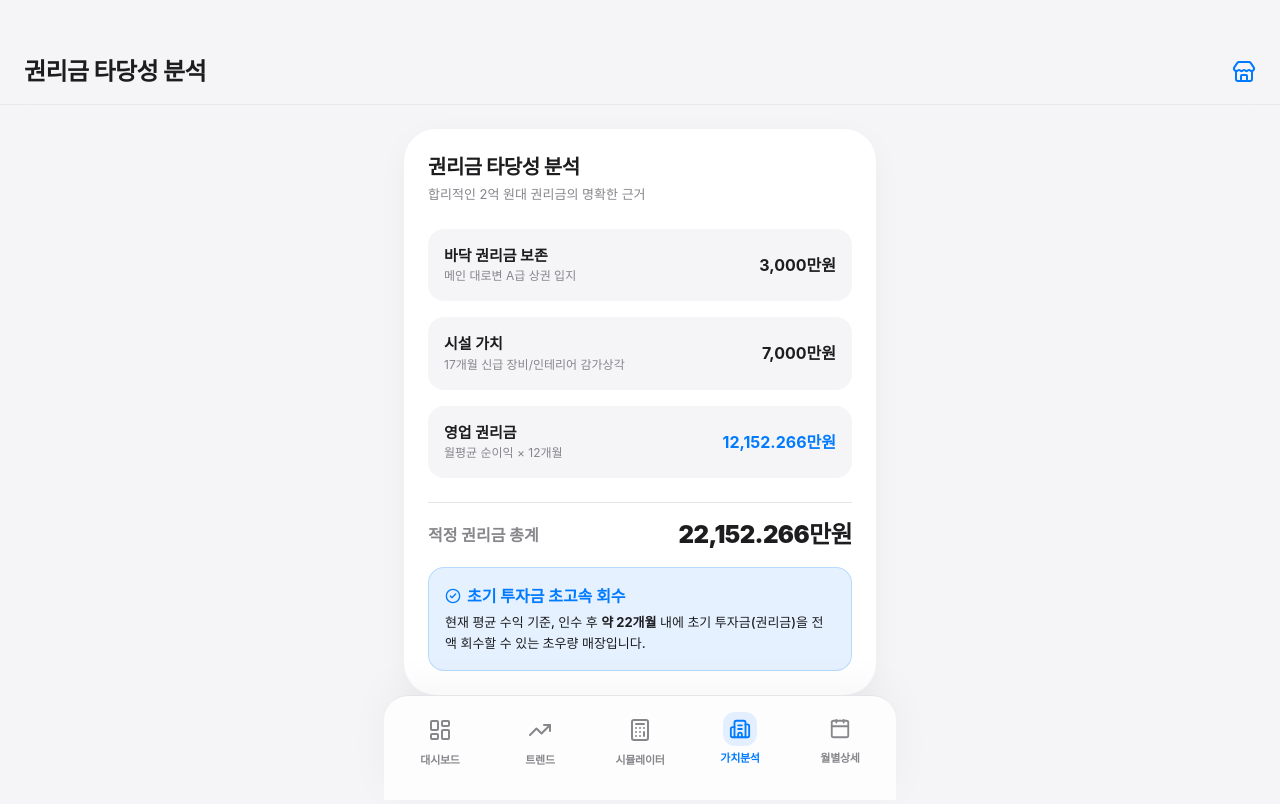
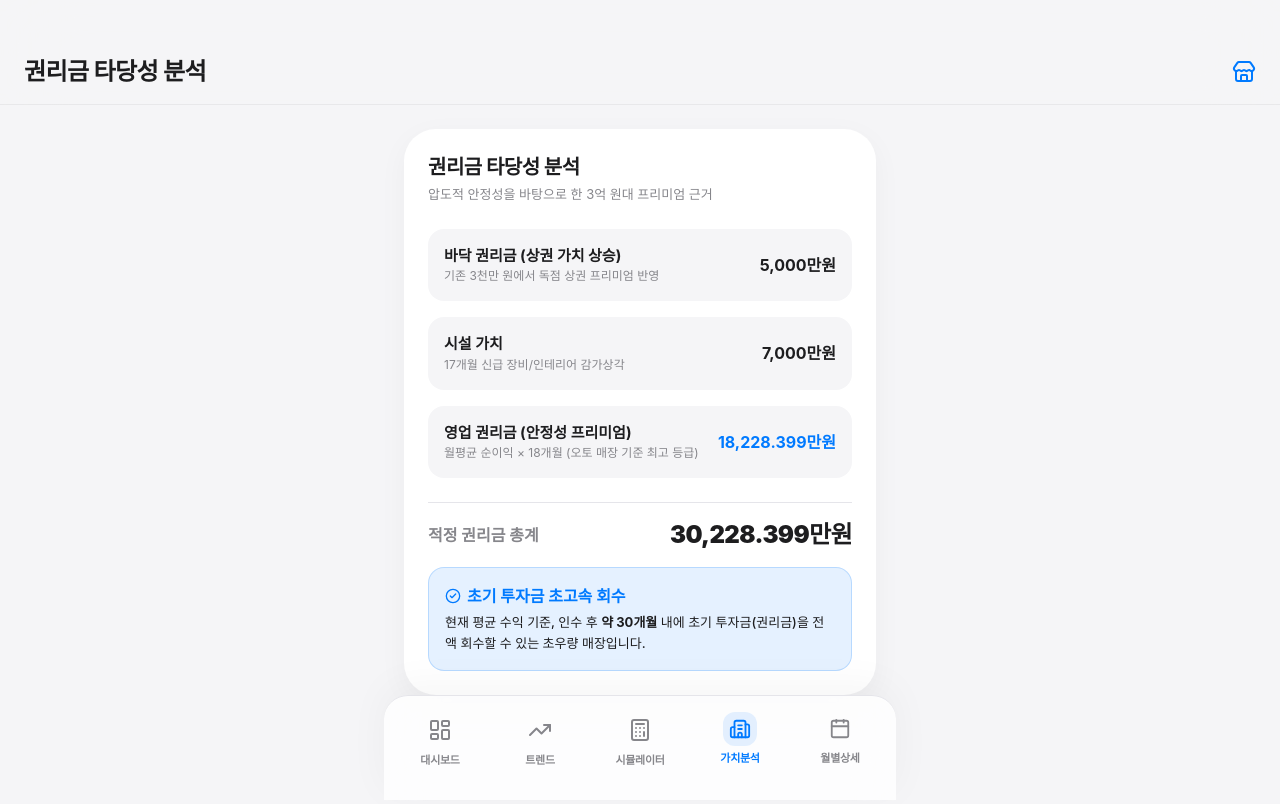
Before and after one commit to heekeunlee/oozy_profit, a React (Vite) app: page / in a window 1280 px wide. Both pictures are taken after a click on the button "가치분석". Shown: the top 804 px of the page. Built offline with nearby package versions, Linux system fonts and the light colour scheme.

Commit message:
Update premium valuation strategy to 300M+ KRW

```diff
--- a/src/App.tsx
+++ b/src/App.tsx
@@ -535,9 +535,9 @@ function SimulatorSection({ avgSales }: { avgSales: number }) {
 // 4. Valuation Section
 // ----------------------------------------------------
 function ValuationSection({ avgProfit }: { avgProfit: number }) {
-  const basePremium = 30000000;
+  const basePremium = 50000000;
   const facilityVal = 70000000;
-  const opPremium = avgProfit * 12; // 1 year profit
+  const opPremium = avgProfit * 18; // 18 months profit due to stability
   const totalPremium = basePremium + facilityVal + opPremium;
 
   // ROI in months based on avg profit
@@ -547,13 +547,13 @@ function ValuationSection({ avgProfit }: { avgProfit: number }) {
     <div className="space-y-6 animate-in slide-in-from-bottom-4 duration-500">
       <section className="bg-white rounded-[32px] p-6 shadow-[0_8px_30px_rgb(0,0,0,0.04)]">
         <h3 className="text-xl font-bold text-[#1D1D1F] mb-1 tracking-tight">권리금 타당성 분석</h3>
-        <p className="text-[#86868B] text-[13px] mb-6">합리적인 2억 원대 권리금의 명확한 근거</p>
+        <p className="text-[#86868B] text-[13px] mb-6">압도적 안정성을 바탕으로 한 3억 원대 프리미엄 근거</p>
 
         <div className="space-y-4 mb-6">
           <div className="bg-[#F5F5F7] p-4 rounded-2xl flex items-center justify-between">
             <div>
-              <p className="font-bold text-[#1D1D1F] text-[15px]">바닥 권리금 보존</p>
-              <p className="text-[12px] text-[#86868B]">메인 대로변 A급 상권 입지</p>
+              <p className="font-bold text-[#1D1D1F] text-[15px]">바닥 권리금 (상권 가치 상승)</p>
+              <p className="text-[12px] text-[#86868B]">기존 3천만 원에서 독점 상권 프리미엄 반영</p>
             </div>
             <span className="font-bold text-[#1D1D1F]">{formatCompact(basePremium)}원</span>
           </div>
@@ -568,8 +568,8 @@ function ValuationSection({ avgProfit }: { avgProfit: number }) {
 
           <div className="bg-[#F5F5F7] p-4 rounded-2xl flex items-center justify-between">
             <div>
-              <p className="font-bold text-[#1D1D1F] text-[15px]">영업 권리금</p>
-              <p className="text-[12px] text-[#86868B]">월평균 순이익 × 12개월</p>
+              <p className="font-bold text-[#1D1D1F] text-[15px]">영업 권리금 (안정성 프리미엄)</p>
+              <p className="text-[12px] text-[#86868B]">월평균 순이익 × 18개월 (오토 매장 기준 최고 등급)</p>
             </div>
             <span className="font-bold text-[#007AFF]">{formatCompact(opPremium)}원</span>
           </div>
```
